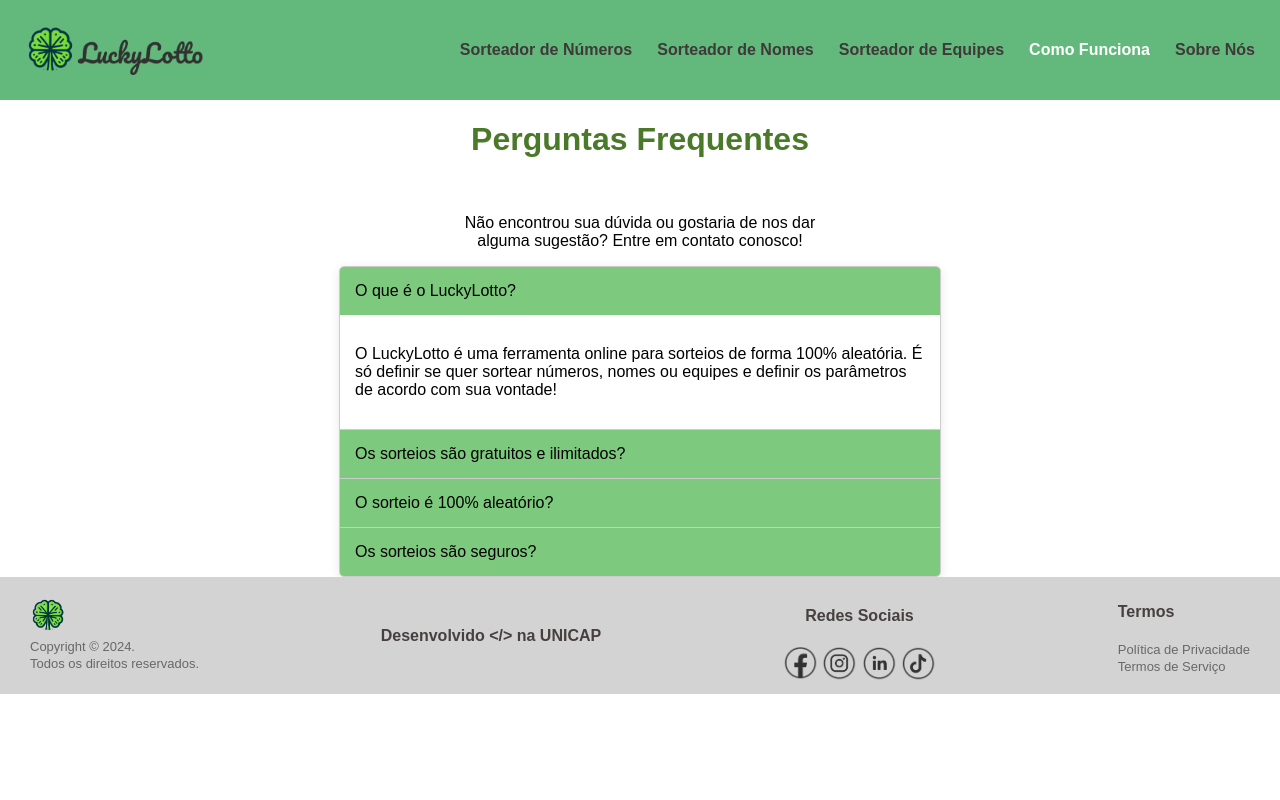
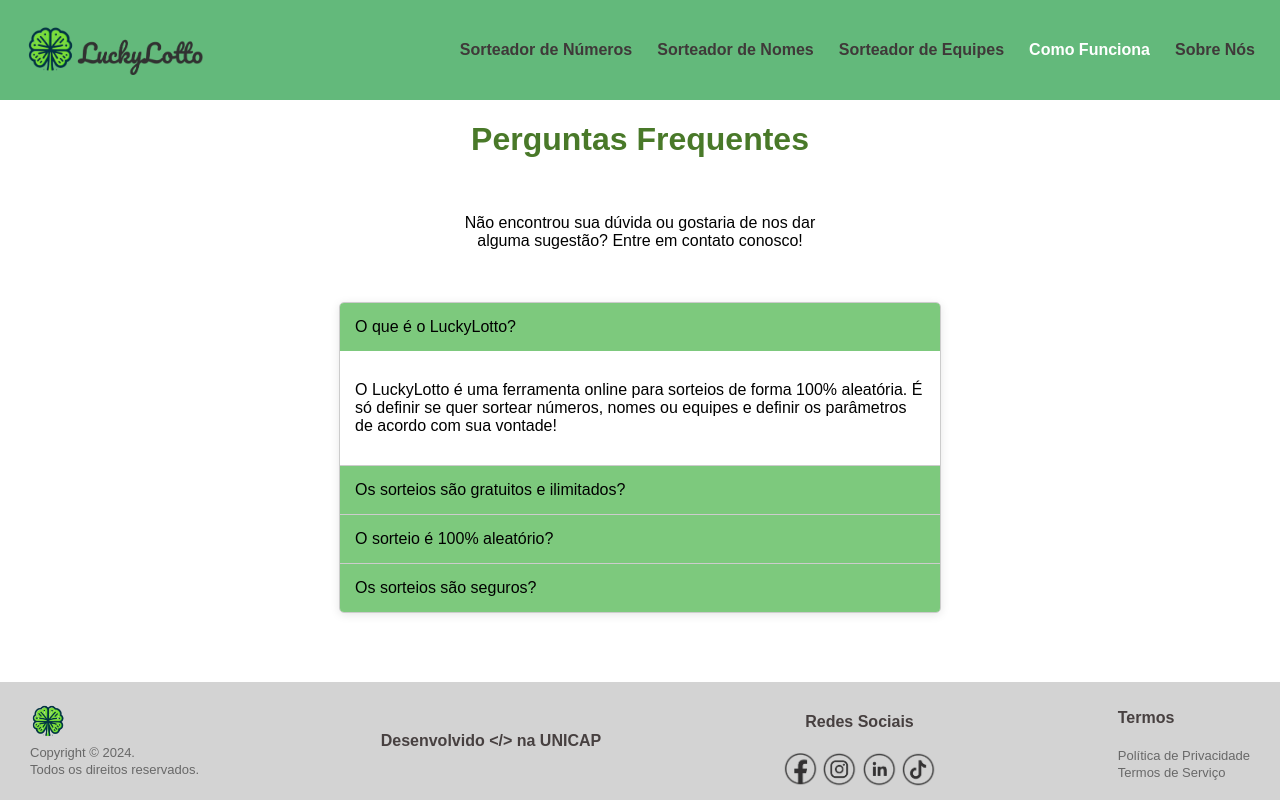
Before and after one commit to deivysonjds/sorteador, a website: page src/como_funciona/index.html in a window 1280 px wide. Drawn offline with Linux system fonts and the light colour scheme.

Commit message:
attfinal

```diff
--- a/src/como_funciona/index.html
+++ b/src/como_funciona/index.html
@@ -26,7 +26,7 @@
         <div>
             <div class="texto">
                 <h1>Perguntas Frequentes</h1><br>
-                <p>Não encontrou sua dúvida ou gostaria de nos dar alguma sugestão? Entre em contato conosco!</p>
+                <p>Não encontrou sua dúvida ou gostaria de nos dar alguma sugestão? Entre em contato conosco!</p> <br><br>
             </div>
 
             <div class="accordion">
--- a/styles.css
+++ b/styles.css
@@ -54,6 +54,9 @@
     color: rgb(104, 104, 104);
     margin-bottom: 0px;
     width: 100%;
+    position: absolute;
+    bottom: 0;
+    left: 0;
 }
 
 .footer-content {
```
